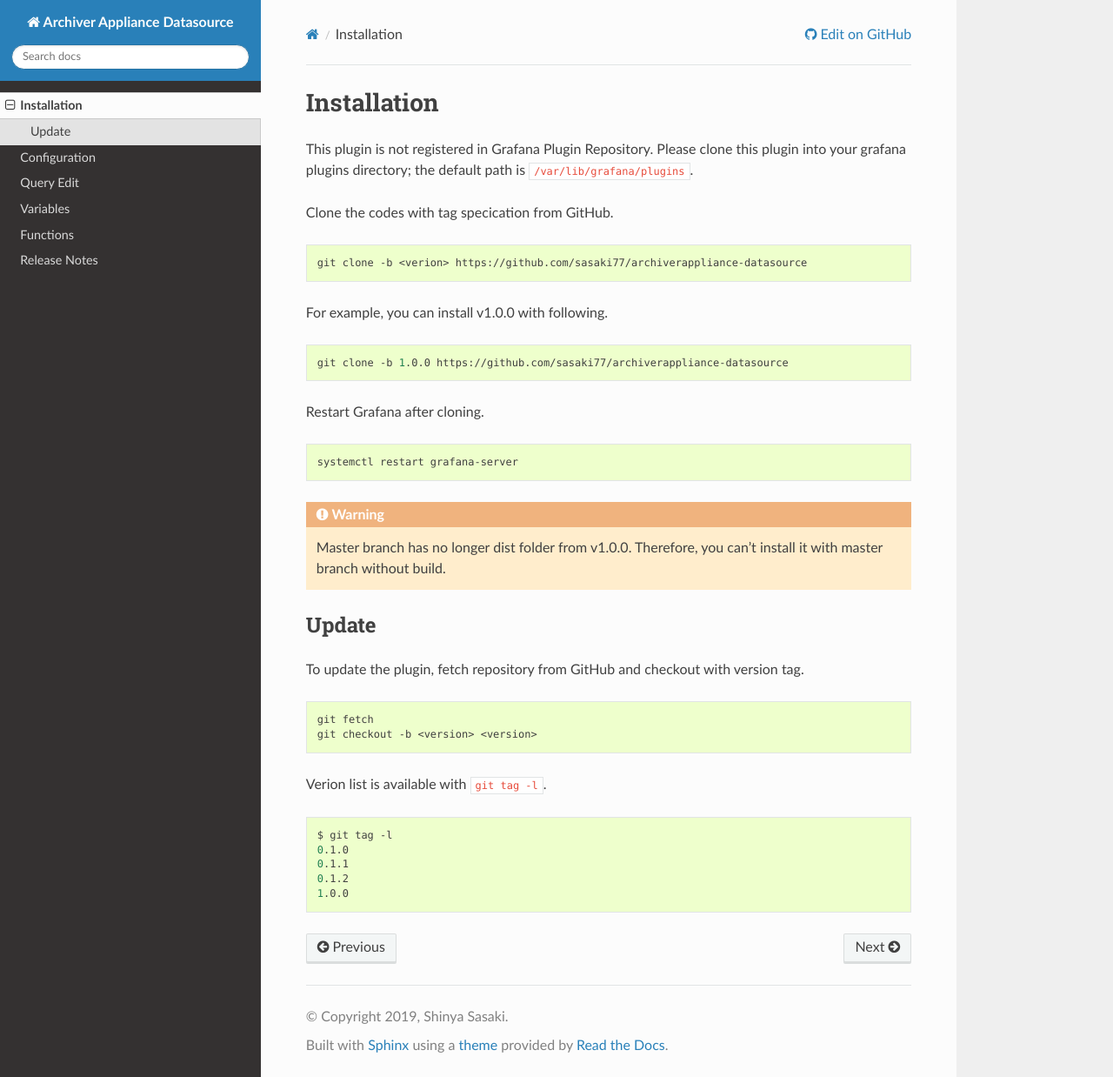
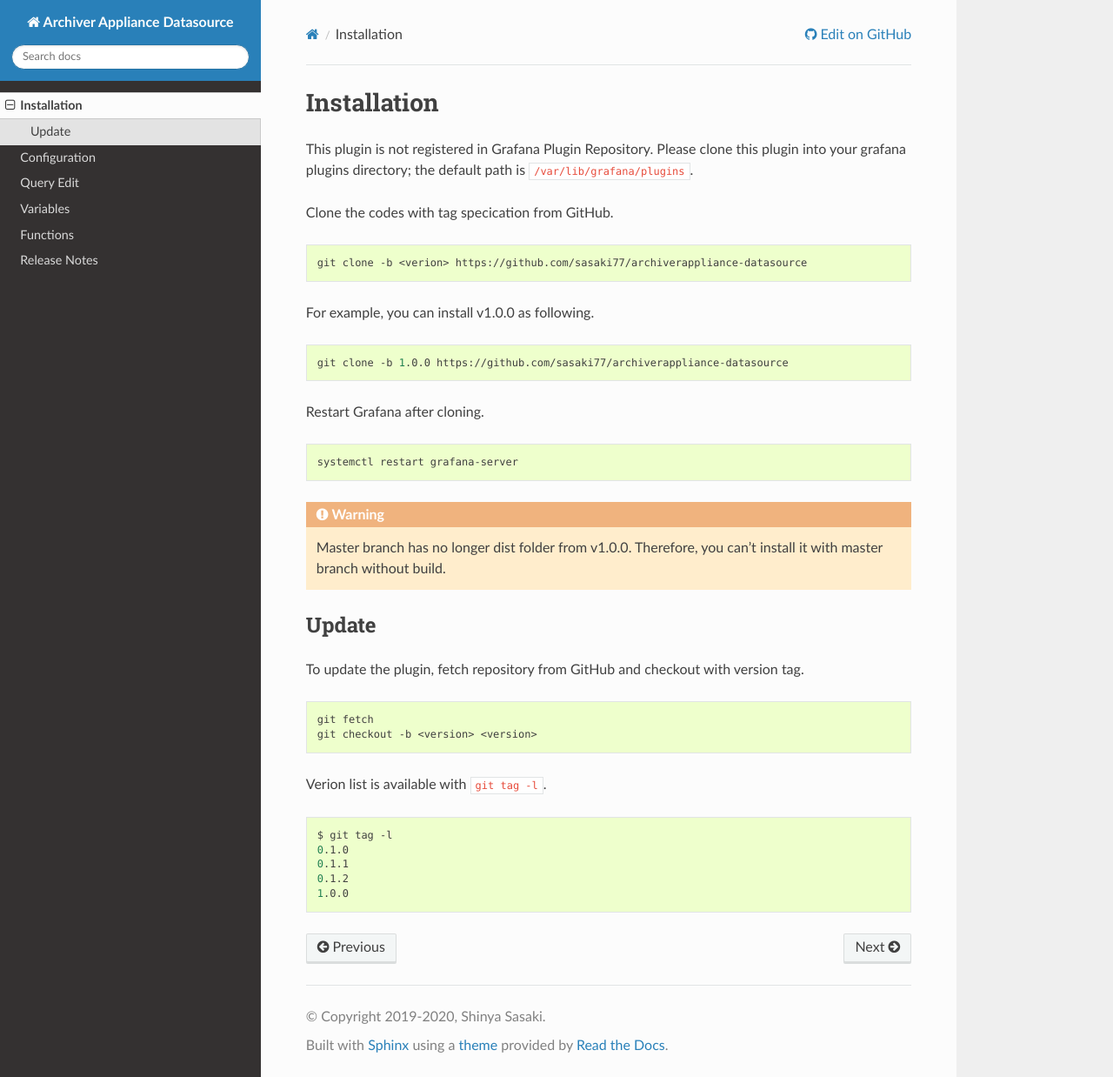
Before and after one commit to sasaki77/archiverappliance-datasource, a Sphinx documentation site: the page built from docs/installation.md, in a window 1280 px wide and 1238 px high. Shown: the whole window at 87% size. Built offline with Sphinx 7.4.7 and the Read the Docs theme 2.0.0, drawn with Linux system fonts in a browser that asks for light colours.

Commit message:
Update docs

````diff
--- a/docs/conf.py
+++ b/docs/conf.py
@@ -20,11 +20,11 @@
 # -- Project information -----------------------------------------------------
 
 project = 'Archiver Appliance Datasource'
-copyright = '2019, Shinya Sasaki'
+copyright = '2019-2020, Shinya Sasaki'
 author = 'Shinya Sasaki'
 
 # The full version, including alpha/beta/rc tags
-release = '0.1.0'
+release = '1.0.0'
 
 
 # -- General configuration ---------------------------------------------------
--- a/docs/installation.md
+++ b/docs/installation.md
@@ -9,7 +9,7 @@
 git clone -b <verion> https://github.com/sasaki77/archiverappliance-datasource
 ```
 
-For example, you can install v1.0.0 with following.
+For example, you can install v1.0.0 as following.
 
 ```bash
 git clone -b 1.0.0 https://github.com/sasaki77/archiverappliance-datasource
````
